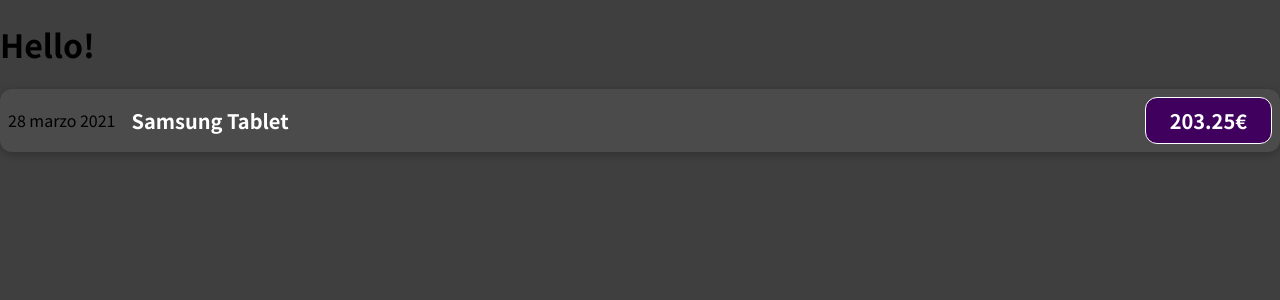
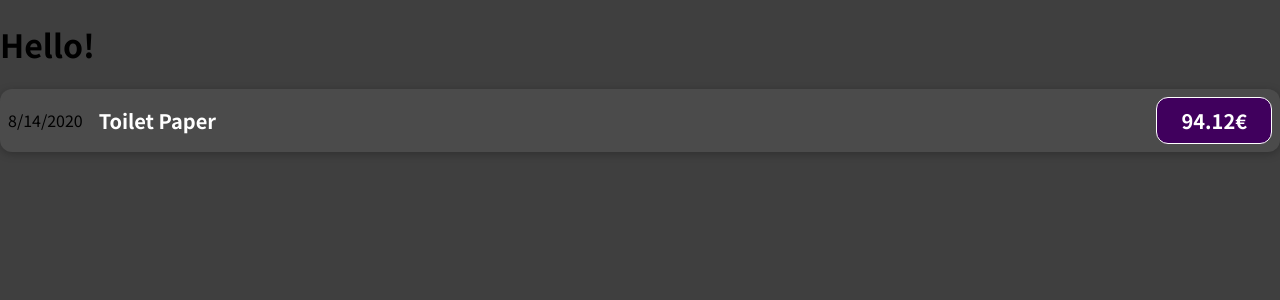
Before and after one commit to tonybolanyo/react-course, a JavaScript app: page / in a window 1280 px wide. Shown: the top 300 px of the page. Built offline with nearby package versions, Linux system fonts and the light colour scheme.

Commit message:
feat: props

```diff
--- a/src/App.js
+++ b/src/App.js
@@ -1,10 +1,41 @@
 import ExpenseItem from "./components/ExpenseItem"
 
 function App() {
+  const expenses = [
+    {
+      id: 'e1',
+      title: 'Toilet Paper',
+      amount: 94.12,
+      date: new Date(2020, 7, 14),
+    },
+    {
+      id: 'e2',
+      title: 'New TV',
+      amount: 799.49,
+      date: new Date(2021, 2, 12)
+    },
+    {
+      id: 'e3',
+      title: 'Car Insurance',
+      amount: 294.67,
+      date: new Date(2021, 2, 28),
+    },
+    {
+      id: 'e4',
+      title: 'New Desk (Wooden)',
+      amount: 450,
+      date: new Date(2021, 5, 12),
+    },
+  ]
+
   return (
     <div>
       <h1>Hello!</h1>
-      <ExpenseItem></ExpenseItem>
+      <ExpenseItem
+        title={expenses[0].title}
+        amount={expenses[0].amount}
+        date={expenses[0].date}
+      ></ExpenseItem>
     </div>
   )
 }
--- a/src/components/ExpenseItem.js
+++ b/src/components/ExpenseItem.js
@@ -1,12 +1,13 @@
 import "./ExpenseItem.css"
 
-function ExpenseItem() {
+function ExpenseItem(props) {
+
   return (
     <div className="expense-item">
-      <div>28 marzo 2021</div>
+      <div>{props.date.toLocaleDateString()}</div>
       <div className="expense-item__description">
-        <h2>Samsung Tablet</h2>
-        <div className="expense-item__price">203.25€</div>
+        <h2>{props.title}</h2>
+        <div className="expense-item__price">{props.amount}€</div>
       </div>
     </div>
   )
```
